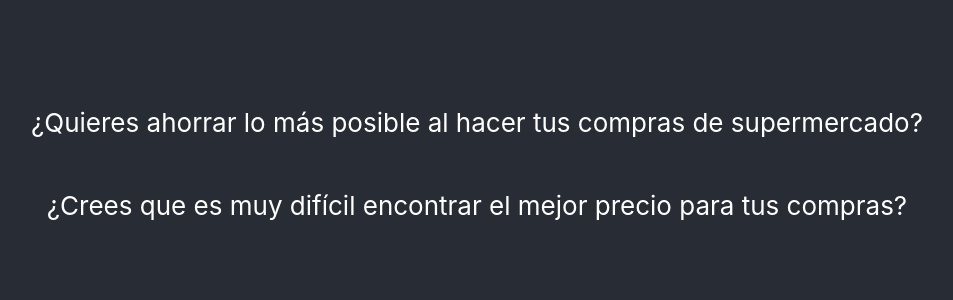
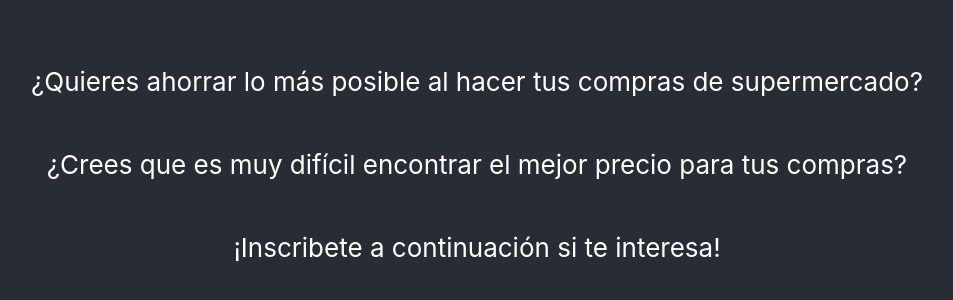
Before and after one commit to martincastroc/Capstone-Signup, a React (Create React App) app: page / in a window 1280 px wide. Shown: the part 236-536 px from the top of the page, without its empty margins (163-1116 px from the left). Built offline with nearby package versions, Linux system fonts and the light colour scheme.

Commit message:
Minor changes

```diff
--- a/public/index.html
+++ b/public/index.html
@@ -24,7 +24,7 @@
       work correctly both with client-side routing and a non-root public URL.
       Learn how to configure a non-root public URL by running `npm run build`.
     -->
-    <title>React App</title>
+    <title>¡Inscribete Ya!</title>
   </head>
   <body>
     <noscript>You need to enable JavaScript to run this app.</noscript>
--- a/src/App.js
+++ b/src/App.js
@@ -10,6 +10,7 @@ function App() {
         <p>
           ¿Crees que es muy difícil encontrar el mejor precio para tus compras?
         </p>
+        <p>¡Inscribete a continuación si te interesa!</p>
       </header>
     </div>
   );
```
